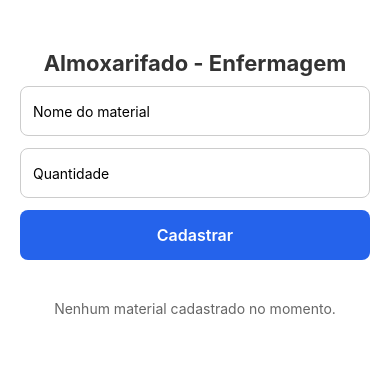
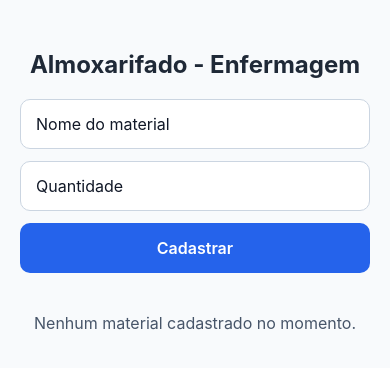
Before and after one commit to Universidade-Cesumar/prova-2b-dev-mobile-Gabs-bertolini, a React Native app: screen / in a window 390 px wide. Shown: the top 368 px of the page. Built offline with nearby package versions, Linux system fonts and the light colour scheme; no server answers.

Commit message:
polish app styling and final layout

```diff
--- a/App.js
+++ b/App.js
@@ -88,6 +88,7 @@ export default function App() {
         value={nome}
         onChangeText={setNome}
         testID="input-nome"
+        autoCapitalize="sentences"
       />
       <TextInput
         style={styles.input}
@@ -97,7 +98,7 @@ export default function App() {
         keyboardType="numeric"
         testID="input-quantidade"
       />
-      <TouchableOpacity style={styles.button} onPress={handleCadastrar} disabled={salvando} testID="btn-cadastrar">
+      <TouchableOpacity style={[styles.button, salvando && styles.buttonDisabled]} onPress={handleCadastrar} disabled={salvando} testID="btn-cadastrar">
         <Text style={styles.buttonText}>{salvando ? 'Cadastrando...' : 'Cadastrar'}</Text>
       </TouchableOpacity>
       {carregando ? (
@@ -109,6 +110,7 @@ export default function App() {
           data={materiais}
           keyExtractor={(item) => item.id?.toString() || String(item.nome)}
           renderItem={renderItem}
+          contentContainerStyle={styles.listContent}
           ListEmptyComponent={<Text style={styles.emptyText}>Nenhum material cadastrado no momento.</Text>}
         />
       )}
@@ -119,37 +121,43 @@ export default function App() {
 const styles = StyleSheet.create({
   container: {
     flex: 1,
-    backgroundColor: '#fff',
+    backgroundColor: '#f8fafc',
     paddingTop: 50,
     paddingHorizontal: 20,
   },
   title: {
-    fontSize: 22,
+    fontSize: 24,
     fontWeight: 'bold',
     textAlign: 'center',
-    marginBottom: 10,
-    color: '#333',
+    marginBottom: 20,
+    color: '#1f2937',
   },
   input: {
     height: 50,
-    borderColor: '#ccc',
+    borderColor: '#cbd5e1',
     borderWidth: 1,
-    borderRadius: 8,
-    paddingHorizontal: 12,
+    borderRadius: 10,
+    paddingHorizontal: 15,
     marginBottom: 12,
+    backgroundColor: '#ffffff',
+    fontSize: 16,
+    color: '#111827',
   },
   button: {
     height: 50,
-    borderRadius: 8,
+    borderRadius: 10,
     backgroundColor: '#2563eb',
     justifyContent: 'center',
     alignItems: 'center',
     marginBottom: 20,
   },
+  buttonDisabled: {
+    opacity: 0.6,
+  },
   buttonText: {
-    color: '#fff',
+    color: '#ffffff',
+    fontSize: 16,
     fontWeight: '600',
-    fontSize: 16,
   },
   loading: {
     marginTop: 20,
@@ -157,26 +165,33 @@ const styles = StyleSheet.create({
   list: {
     flex: 1,
   },
+  listContent: {
+    paddingBottom: 32,
+  },
   itemContainer: {
     flexDirection: 'row',
     justifyContent: 'space-between',
     padding: 16,
     marginBottom: 10,
-    borderRadius: 8,
+    borderRadius: 12,
+    backgroundColor: '#ffffff',
+    borderWidth: 1,
     borderColor: '#e2e8f0',
-    borderWidth: 1,
-    backgroundColor: '#fff',
   },
   itemText: {
     fontSize: 16,
+    color: '#111827',
+    flexShrink: 1,
   },
   itemQuantity: {
     fontSize: 16,
     fontWeight: '700',
+    color: '#0f172a',
   },
   emptyText: {
     textAlign: 'center',
+    color: '#475569',
     marginTop: 20,
-    color: '#666',
+    fontSize: 16,
   },
 });
```
